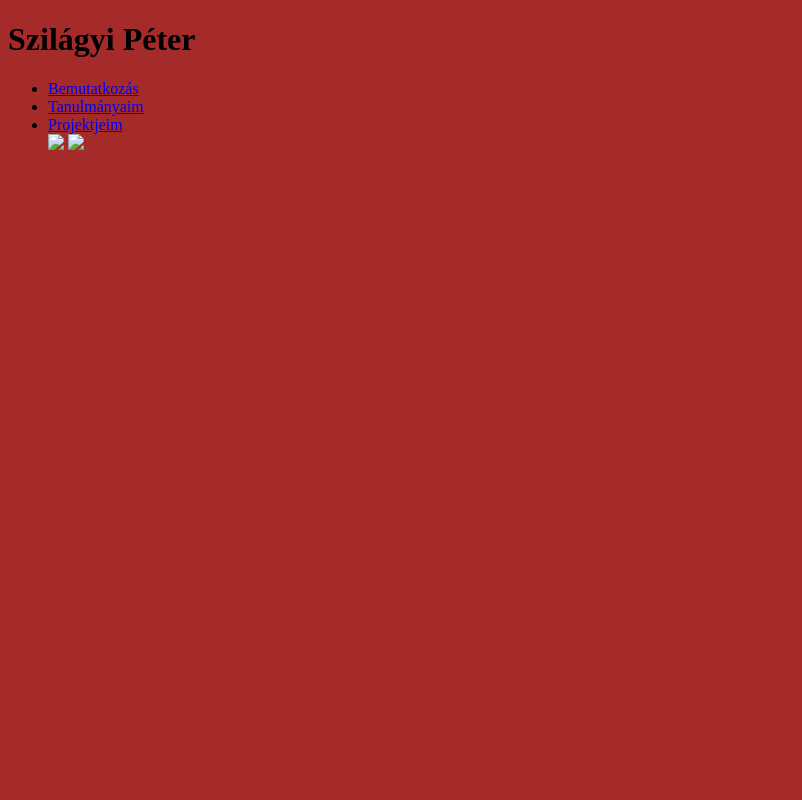
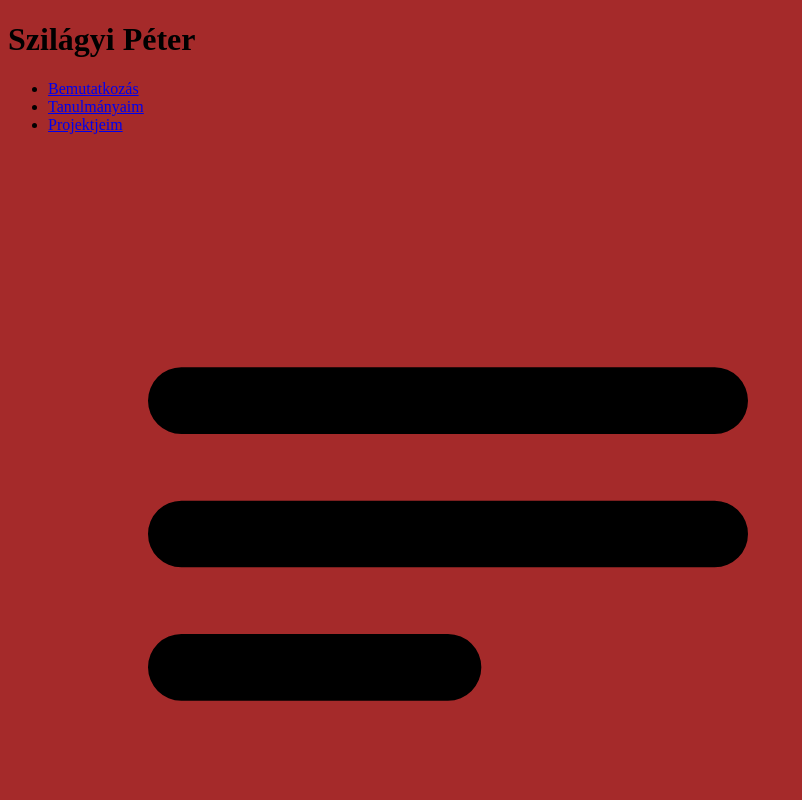
Before and after one commit to szilagyipeter99/vegleges, a plain HTML site: page index.html in a window 1280 px wide. Shown: the top 800 px of the page, without its empty margins (0-802 px from the left). Drawn offline with Linux system fonts and the light colour scheme; the site is published under a folder, as on GitHub Pages, so addresses that start at the root find nothing.

Commit message:
Update index.html

```diff
--- a/index.html
+++ b/index.html
@@ -13,8 +13,8 @@
         <li><a href="#bemutatkozas">Bemutatkozás</a></li>
         <li><a href="#tanulmanyaim">Tanulmányaim</a></li>
         <li><a href="#projektjeim">Projektjeim</a></li>
-        <img src="/img/menu.svg" />
-        <img src="/img/close.svg" />
+        <img src="img/menu.svg" />
+        <img src="img/close.svg" />
       </ul>
     </div>
   </body>
```
